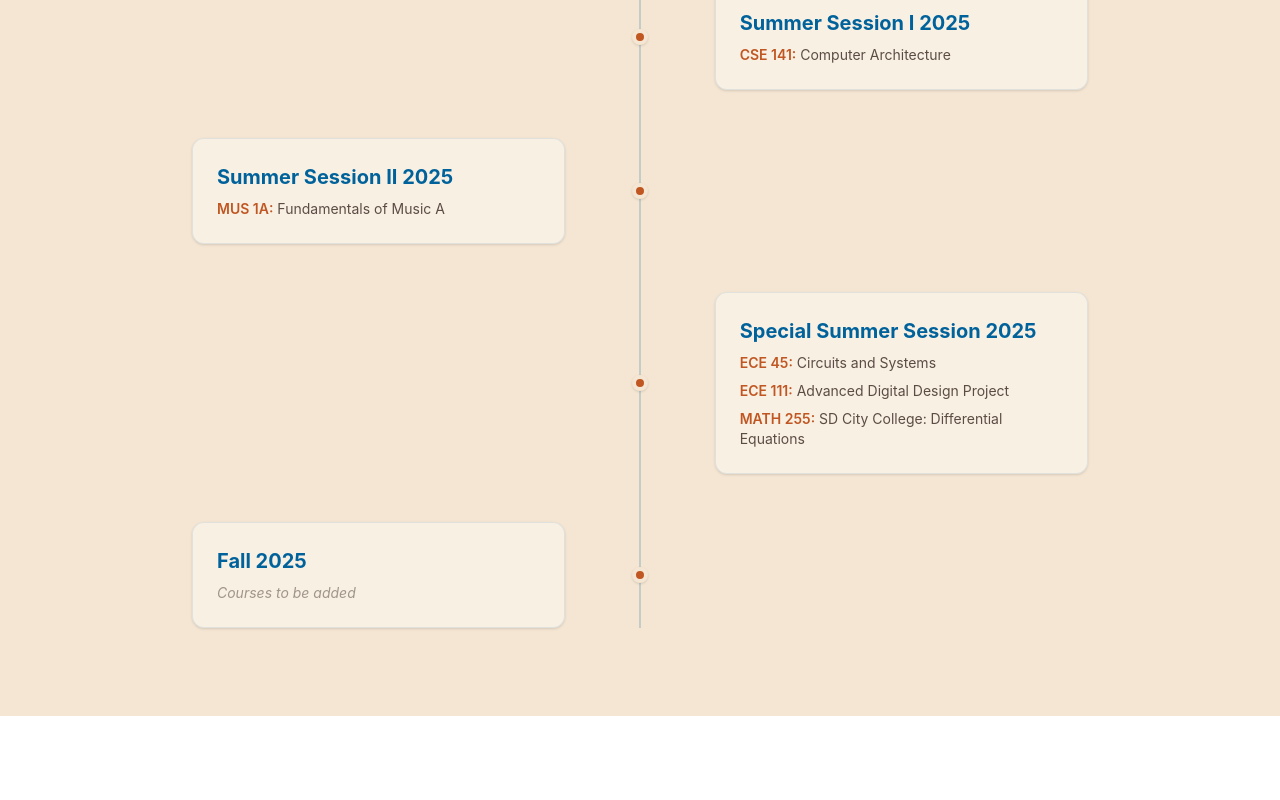
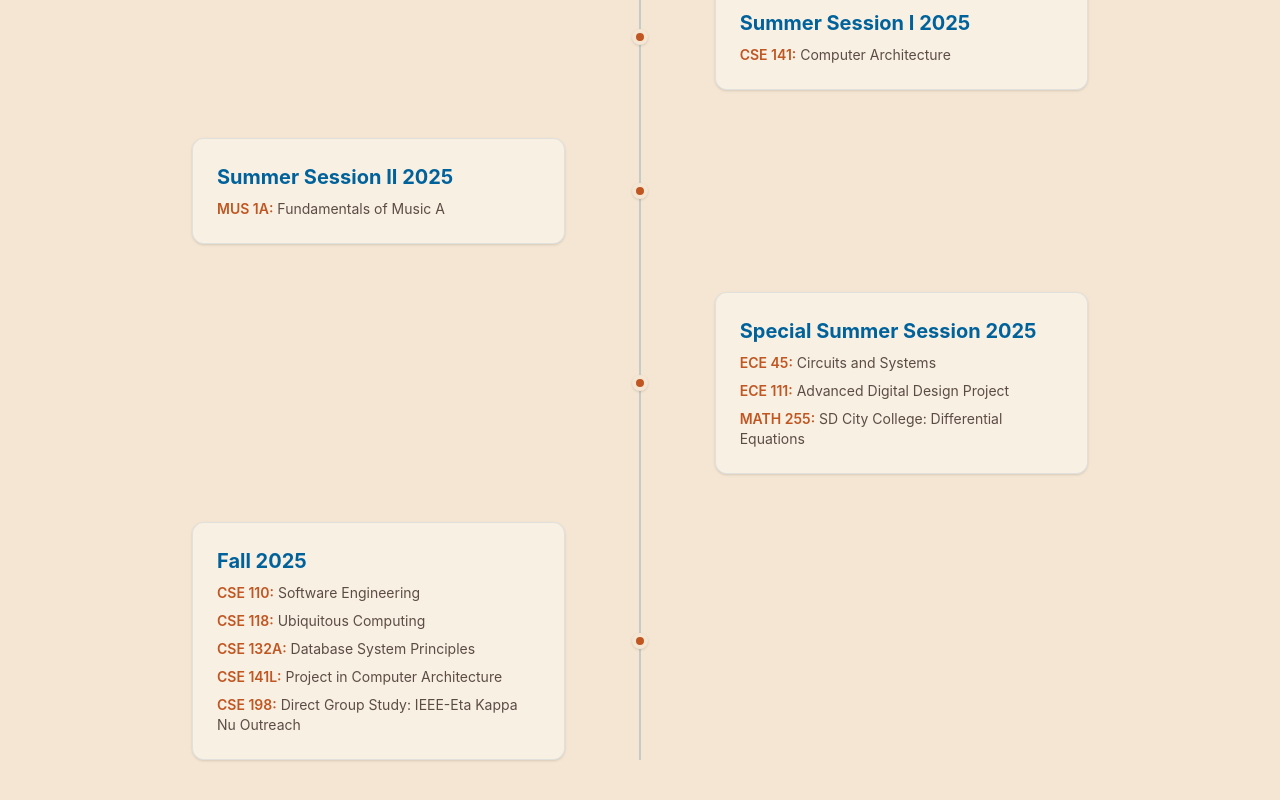
Before and after one commit to acjeter/acjeter.github.io, a React (Vite) app: page /courses in a window 1280 px wide. Shown: the part 3080-3880 px from the top of the page. Before the commit the page ends 3796 px from the top, so only its background shows below. Built offline with nearby package versions, Linux system fonts and the light colour scheme.

Commit message:
Added Fall 2025 completed courses.

```diff
--- a/src/pages/Courses.tsx
+++ b/src/pages/Courses.tsx
@@ -155,7 +155,17 @@ const quarters: Quarter[] = [
             { id: 'MATH 255', title: 'SD City College: Differential Equations' }
         ]
     },
-    { term: 'Fall', year: '2025', courses: [] },
+    {
+        term: 'Fall',
+        year: '2025',
+        courses: [
+            { id: 'CSE 110', title: 'Software Engineering' },
+            { id: 'CSE 118', title: 'Ubiquitous Computing' },
+            { id: 'CSE 132A', title: 'Database System Principles' },
+            { id: 'CSE 141L', title: 'Project in Computer Architecture' },
+            { id: 'CSE 198', title: 'Direct Group Study: IEEE-Eta Kappa Nu Outreach' }
+        ]
+    },
 ];
 
 const Courses: React.FC = () => {
```
